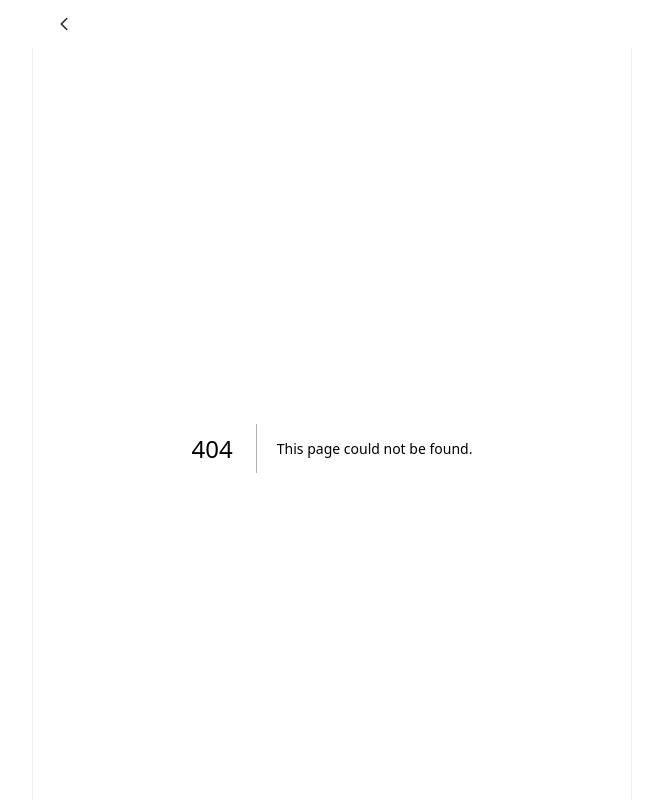
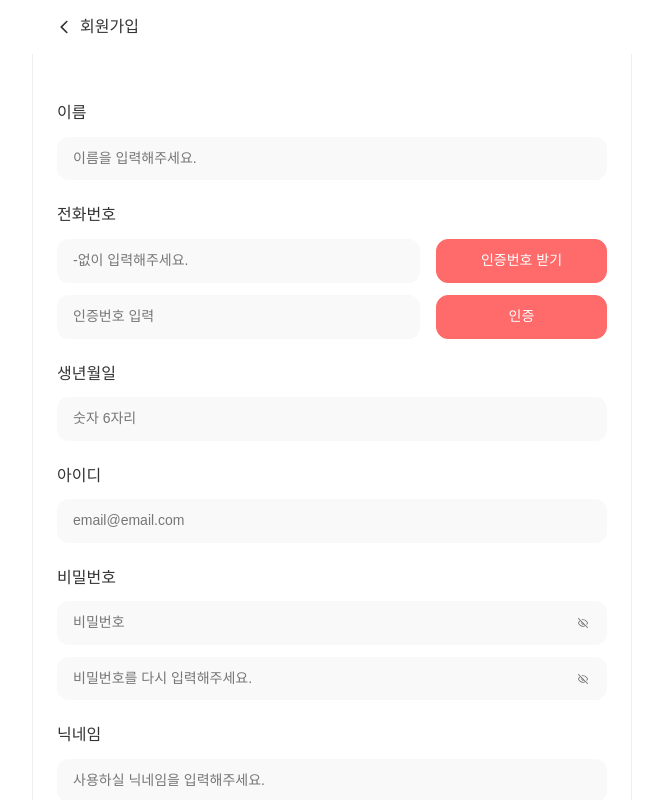
Before and after one commit to Team-TicketMate/ticketmate-client, a Next.js app: page /auth/sign-up in a window 1280 px wide. Before the commit this address had no page. Shown: the whole page, without its empty margins (308-971 px from the left). Built offline with nearby package versions, Linux system fonts and the light colour scheme; a web font is replaced by a local one.

Commit message:
feat: 회원가입 페이지 퍼블리싱 추가 #21

```diff
--- /dev/null
+++ b/src/app/auth/sign-up/_components/sign-up-form.module.scss
@@ -0,0 +1,55 @@
+@use '@/styles/index' as *;
+
+.container {
+  display: flex;
+  flex-direction: column;
+  justify-content: center;
+  align-items: center;
+  width: 100%;
+
+  .form_content {
+    display: flex;
+    flex-direction: column;
+    gap: 24px;
+
+    width: 100%;
+
+    .form_item {
+      display: flex;
+      flex-direction: column;
+      gap: 12px;
+
+      .item_title {
+        @include Heading-03;
+        color: var(--gray-5);
+      }
+
+      .item_content {
+        display: flex;
+        flex-direction: column;
+
+        gap: 12px;
+
+        .with_button {
+          display: flex;
+          align-items: center;
+          gap: 16px;
+
+          & > :first-child {
+            flex: 3;
+          }
+
+          & > :nth-child(2) {
+            flex: 1;
+          }
+        }
+      }
+    }
+  }
+
+  .form_button {
+    display: flex;
+    width: 100%;
+    margin-top: 40px;
+  }
+}
--- /dev/null
+++ b/src/app/auth/sign-up/_components/sign-up-form.tsx
@@ -0,0 +1,171 @@
+'use client';
+
+import { useCallback, useState } from 'react';
+
+import { useForm } from 'react-hook-form';
+
+import VisibilityIcon from '@/assets/icons/visibility.svg';
+import PositiveButton from '@/shared/components/button/positive-button';
+import Input from '@/shared/components/input/input';
+
+import styles from './sign-up-form.module.scss';
+
+interface SignUpFormData {
+  username: string;
+  phone: string;
+  birth: number;
+  email: string;
+  password: string;
+  checkPassword: string;
+  nickname: string;
+}
+
+const SignUpForm = () => {
+  const [isPasswordVisible, setIsPasswordVisible] = useState(false);
+  const [isCheckPasswordVisible, setIsCheckPasswordVisible] = useState(false);
+
+  const {
+    register,
+    handleSubmit,
+    formState: { errors },
+  } = useForm<SignUpFormData>();
+
+  const onSubmit = (data: SignUpFormData) => {
+    console.log(data);
+  };
+
+  const togglePasswordVisibility = useCallback(() => {
+    setIsPasswordVisible((prev) => !prev);
+  }, []);
+
+  const toggleCheckPasswordVisibility = useCallback(() => {
+    setIsCheckPasswordVisible((prev) => !prev);
+  }, []);
+
+  return (
+    <form className={styles.container} onSubmit={handleSubmit(onSubmit)}>
+      <div className={styles.form_content}>
+        <div className={styles.form_item}>
+          <span className={styles.item_title}>이름</span>
+          <Input
+            {...register('username')}
+            placeholder="이름을 입력해주세요."
+            label="이름"
+            id="username"
+            type="text"
+          />
+        </div>
+
+        <div className={styles.form_item}>
+          <span className={styles.item_title}>전화번호</span>
+          <div className={styles.item_content}>
+            <div className={styles.with_button}>
+              <Input
+                {...register('phone')}
+                placeholder="-없이 입력해주세요."
+                label="전화번호"
+                id="phone"
+                type="tel"
+              />
+              <PositiveButton label="인증번호 받기" />
+            </div>
+            <div className={styles.with_button}>
+              <Input
+                placeholder="인증번호 입력"
+                label="인증번호"
+                id="verification"
+                type="text"
+              />
+              <PositiveButton label="인증" />
+            </div>
+          </div>
+        </div>
+
+        <div className={styles.form_item}>
+          <span className={styles.item_title}>생년월일</span>
+          <Input
+            {...register('birth')}
+            placeholder="숫자 6자리"
+            label="생년월일"
+            id="birth"
+            type="text"
+          />
+        </div>
+
+        <div className={styles.form_item}>
+          <span className={styles.item_title}>아이디</span>
+          <Input
+            {...register('email')}
+            placeholder="email@email.com"
+            label="아이디"
+            id="email"
+            type="email"
+          />
+        </div>
+
+        <div className={styles.form_item}>
+          <span className={styles.item_title}>비밀번호</span>
+          <div className={styles.item_content}>
+            <Input
+              {...register('password')}
+              placeholder="비밀번호"
+              label="비밀번호"
+              id="password"
+              type={isPasswordVisible ? 'text' : 'password'}
+              iconProps={{
+                icon: (
+                  <VisibilityIcon
+                    width={16}
+                    height={16}
+                    fill={
+                      isPasswordVisible ? 'var(--brand-main)' : 'var(--gray-4)'
+                    }
+                  />
+                ),
+                onIconClick: togglePasswordVisibility,
+              }}
+            />
+
+            <Input
+              {...register('checkPassword')}
+              placeholder="비밀번호를 다시 입력해주세요."
+              label="비밀번호 확인"
+              id="checkPassword"
+              type={isCheckPasswordVisible ? 'text' : 'password'}
+              iconProps={{
+                icon: (
+                  <VisibilityIcon
+                    width={16}
+                    height={16}
+                    fill={
+                      isCheckPasswordVisible
+                        ? 'var(--brand-main)'
+                        : 'var(--gray-4)'
+                    }
+                  />
+                ),
+                onIconClick: toggleCheckPasswordVisibility,
+              }}
+            />
+          </div>
+        </div>
+
+        <div className={styles.form_item}>
+          <span className={styles.item_title}>닉네임</span>
+          <Input
+            placeholder="사용하실 닉네임을 입력해주세요."
+            label="닉네임"
+            id="nickname"
+            type="text"
+          />
+        </div>
+      </div>
+
+      <div className={styles.form_button}>
+        <PositiveButton label="로그인" type="submit" size="large" />
+      </div>
+    </form>
+  );
+};
+
+export default SignUpForm;
--- /dev/null
+++ b/src/app/auth/sign-up/page.module.scss
@@ -0,0 +1,10 @@
+.container {
+  display: flex;
+  justify-content: center;
+  align-items: center;
+  margin-top: 48px;
+
+  .form {
+    width: 100%;
+  }
+}
--- /dev/null
+++ b/src/app/auth/sign-up/page.tsx
@@ -0,0 +1,18 @@
+import SignUpForm from '@/app/auth/sign-up/_components/sign-up-form';
+import AppBarSetter from '@/shared/components/header/app-bar/app-bar-setter';
+
+import styles from './page.module.scss';
+
+export default function Page() {
+  return (
+    <>
+      <AppBarSetter title="회원가입" />
+
+      <div className={styles.container}>
+        <div className={styles.form}>
+          <SignUpForm />
+        </div>
+      </div>
+    </>
+  );
+}
```
